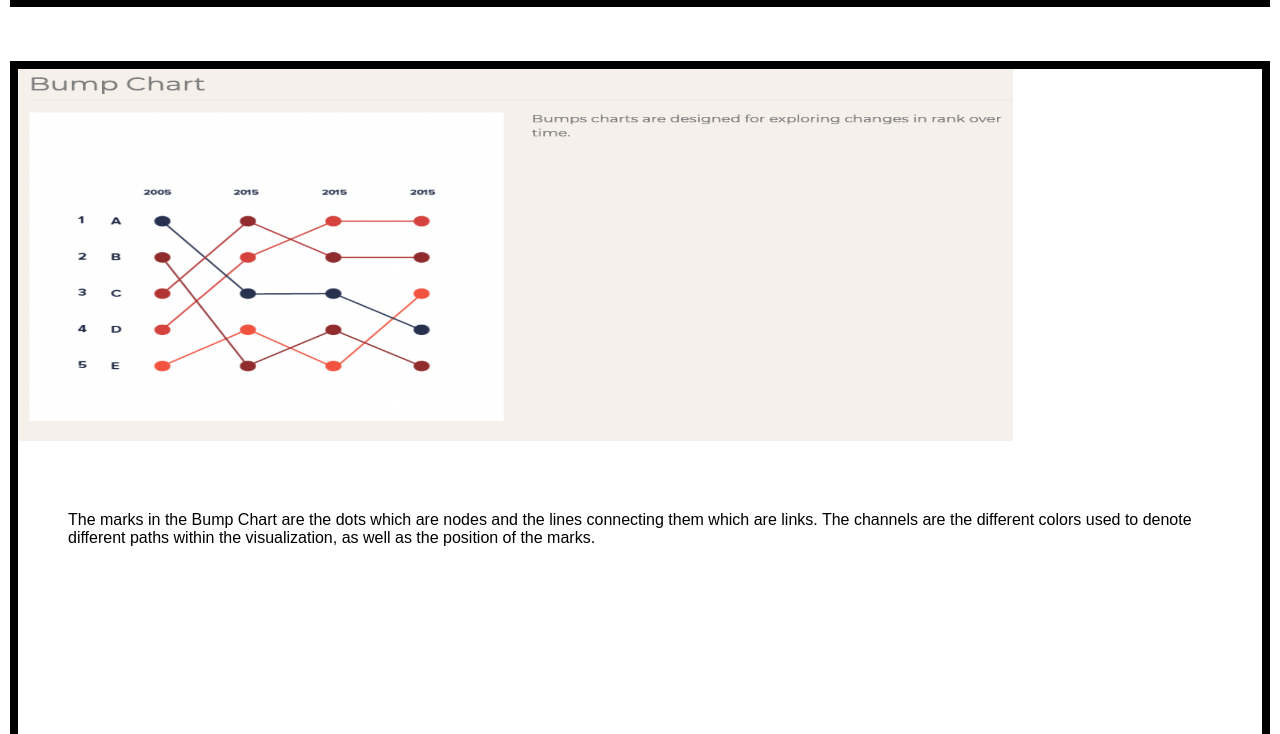
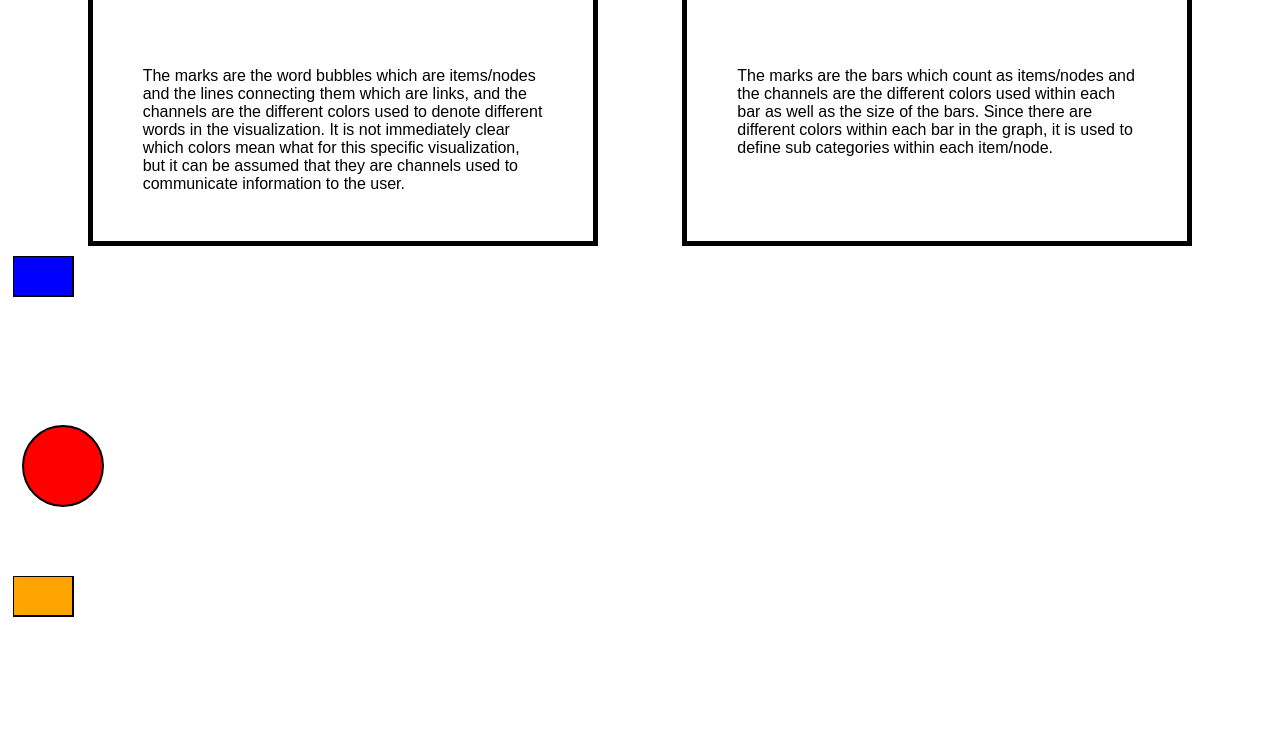
Before and after one commit to DS4200-S22/hw-03-pushing-git, a plain HTML site: page index.html in a window 1280 px wide. Shown: the part 832-1566 px from the top of the page. Drawn offline with Linux system fonts and the light colour scheme.

Commit message:
font family Arial, object fit contain

```diff
--- a/hw-03.css
+++ b/hw-03.css
@@ -1,17 +1,13 @@
-head {
-    font-family: Arial;
-}
-
-body {
+* {
     font-family: Arial;
 }
 
 h1 {
-    font-family: Arial;
     text-align: center;
 }
 
 img {
+    object-fit: contain;
     width: 80%;
     height: 50%;
 }
@@ -22,21 +18,22 @@ p {
 
 .flex-container {
     display: flex;
-    justify-content: space-evenly;
+    justify-content: space-evenly; /*center*/
     flex-wrap: wrap; /*row wrap*/
-    gap: 50px 50px;
+    flex-direction: row;
+    /*gap: 50px 50px;*/
+}
+
+.flex-item {
+    border: 5px solid black;
+    margin: 5px;
+    width: 500px;
+    height: auto;
   }
 
-
-.flex-item {
-    align-items: center;
-    outline-style: solid;
-    border: 5px solid black;
-    flex-grow: 1;
-    margin: 5px 5px 5px 5px;
-}
-
 .shape {
+    display: flex;
+    padding: 5px;
     justify-content: space-evenly;
     transition-duration: .5s;
 }
--- a/index.html
+++ b/index.html
@@ -15,30 +15,32 @@
         <div id="1" class="flex-item">
             <img src="img/bubble_and_pie_chart.png" height=auto/>
             <p>
-                The marks for this visualization are the circlular points which are the nodes and the 2D space/slices within each pie chart.
-                The channels are the size of the areas within each pie chart and the colors within each pie chart. The position of the circles are also channels.
+                The marks for this visualization are the circlular points which are the items/nodes and the 2D space/slices within each pie chart.
+                The channels are the size of the areas within each pie chart and the colors within each pie chart. The position of the circles based on the x and y axes are also channels.
             </p>
         </div>
 
         <div id="2" class="flex-item">
             <img src="img/bump_chart.png" height=auto/>
             <p>
-                The marks in the Bump Chart are the dots which are nodes and the lines connecting them which are links.
-                The channels are the different colors used to denote different paths within the visualization, as well as the position of the marks.
+                The marks in the Bump Chart are the dots which are items/nodes and the lines connecting them which are the links.
+                The channels are the different colors used to denote different paths within the visualization, as well as the position of the marks within the years on the y axis and the number/letter along the x axis.
             </p>
         </div>
 
         <div id="3" class="flex-item">
             <img src="img/mind_map.png" height=auto/>
             <p>
-                The marks are the word bubbles and the lines connecting them, and the channels are the different colors. The word bubble marks are nodes that are connected by the lines which are categorized as links.
+                The marks are the word bubbles which are items/nodes and the lines connecting them which are links, and the channels are the different colors used to denote different words in the visualization.
+                It is not immediately clear which colors mean what for this specific visualization, but it can be assumed that they are channels used to communicate information to the user.
             </p>
         </div>
 
         <div id="4" class="flex-item">
             <img src="img/stacked_bar_chart.png" height=auto/>
             <p>
-                The marks are the bars and the channels are the different colors used within each bar as well as the size of the bars.
+                The marks are the bars which count as items/nodes and the channels are the different colors used within each bar as well as the size of the bars. Since there
+                are different colors within each bar in the graph, it is used to define sub categories within each item/node.
             </p>
          </div>
     </div>
@@ -47,7 +49,7 @@
 
     <div id="div2" class="svgs">
         <svg id="svg1" class = "shape">
-            <rect width="60" height="50" stroke="black" stroke-width="2" fill="blue"/>
+            <rect width="60" height="40" stroke="black" stroke-width="2" fill="blue"/>
         </svg>
 
         <svg id="svg2" class = "shape">
@@ -55,7 +57,7 @@
           </svg>
 
         <svg id="svg3" class = "shape">
-            <rect width="50" height="60" stroke="black" stroke-width="2" fill="orange"/>
+            <rect width="60" height="40" stroke="black" stroke-width="2" fill="orange"/>
         </svg>
 
         <svg id="svg4" class = "shape">
```
